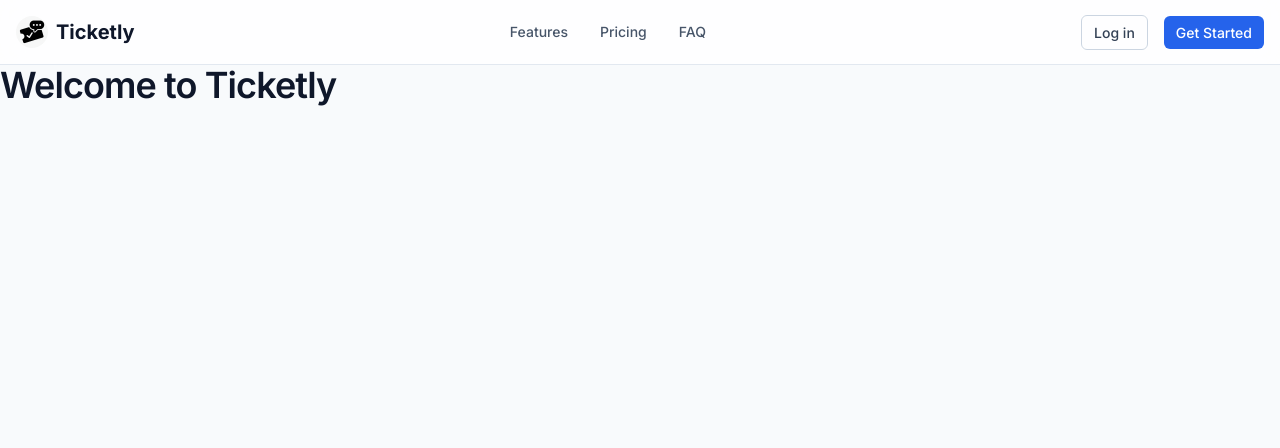
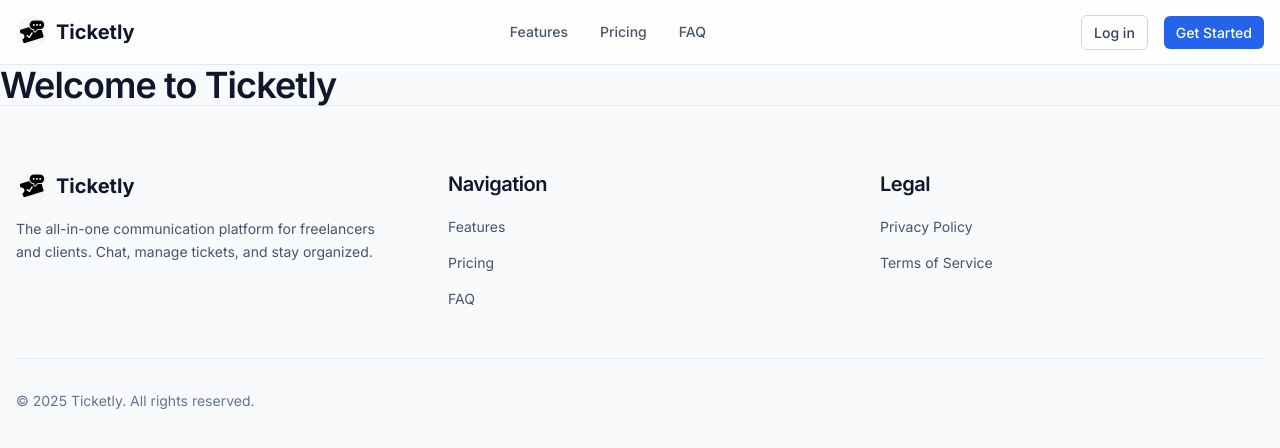
Before and after one commit to dlovans/ticketly, a SvelteKit app: page / in a window 1280 px wide. Shown: the top 448 px of the page. Built offline with nearby package versions, Linux system fonts and the light colour scheme.

Commit message:
small fixes

```diff
--- a/src/routes/+page.svelte
+++ b/src/routes/+page.svelte
@@ -1,6 +1,8 @@
 <script>
 	import Navbar from "$lib/components/layout/Navbar.svelte";
+	import Footer from "$lib/components/layout/Footer.svelte";
 </script>
 
 <Navbar />
 <h1>Welcome to Ticketly</h1>
+<Footer />
```
